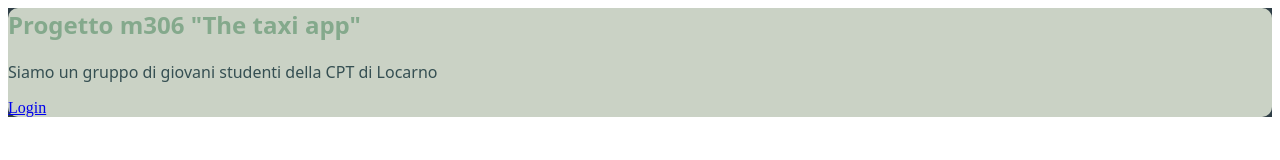
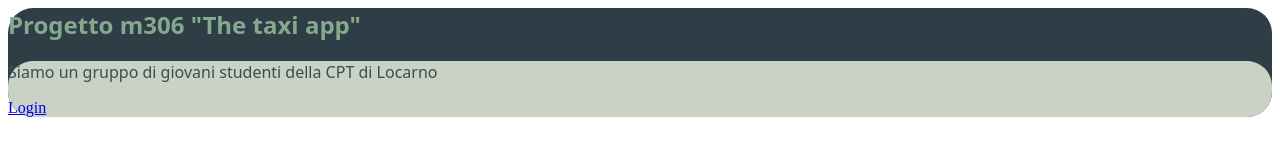
Before and after one commit to giada-pintos/progetto_m306, a plain HTML site: page index.html in a window 1280 px wide. Drawn offline with Linux system fonts and the light colour scheme.

Commit message:
fine_ore_ghiggi

```diff
--- a/index.html
+++ b/index.html
@@ -5,8 +5,8 @@
     </head>
     <body>
         <section>
+            <h1>Progetto m306 "The taxi app"</h1>
         <div class="block">
-            <h1>Progetto m306 "The taxi app"</h1>
             <p>Siamo un gruppo di giovani studenti della CPT di Locarno</p>
             <a href="/pages/authentication/login">Login</a>
         </div>
--- a/src/style.css
+++ b/src/style.css
@@ -15,11 +15,14 @@ p{
 
 section{
     background-color: #2f3e46;
+    border-radius: 25px;
 }
 
 .block{
     background-color: #cad2c5;
-    border-radius: 10px;
+    border-radius: 25px;
+    margin-top:20px;
+    margin-bottom:20px;
 }
 .flex{
     display: flex;
```
